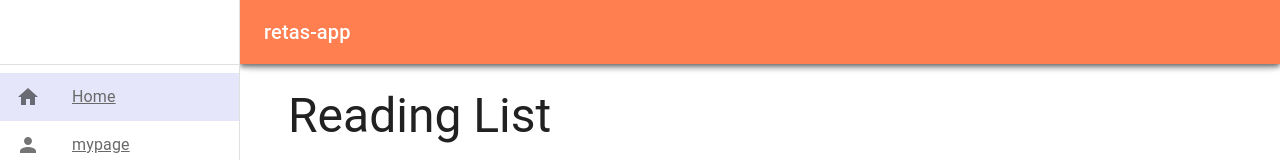
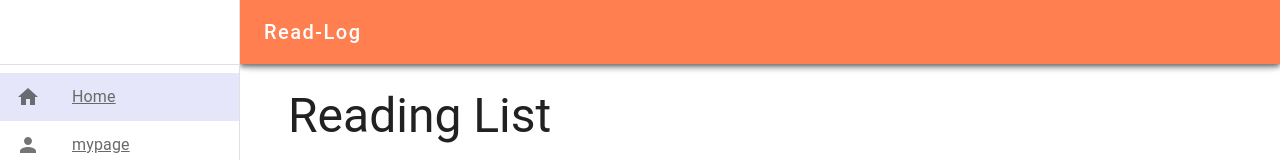
Before and after one commit to KaitoMizuuchi/react-ts-app, a React (Vite) app in the folder client/: page / in a window 1280 px wide. Shown: the top 160 px of the page. Built offline with nearby package versions, Linux system fonts and the light colour scheme; no server answers.

Commit message:
論理削除に変更

```diff
--- a/client/src/features/home/components/BookList.tsx
+++ b/client/src/features/home/components/BookList.tsx
@@ -34,7 +34,12 @@ const BookList = () => {
             renderCell: (params: GridRenderCellParams<bookListProps>) => (
                 <Chip
                     label={params.row.category}
-                    sx={{ px: 1, border: "#ccc solid 1px" }}
+                    sx={{
+                        px: 1,
+                        border: "#ccc solid 1px",
+                        height: "24px",
+                        background: "#ee82ee",
+                    }}
                     variant="filled"
                 />
             ),
--- a/client/src/layout/Header.tsx
+++ b/client/src/layout/Header.tsx
@@ -136,8 +136,13 @@ export default function Header(props: Props) {
                     >
                         <MenuIcon />
                     </IconButton>
-                    <Typography variant="h6" noWrap component="div">
-                        retas-app
+                    <Typography
+                        variant="h6"
+                        noWrap
+                        component="div"
+                        sx={{ letterSpacing: 1.5 }}
+                    >
+                        Read-Log
                     </Typography>
                 </Toolbar>
             </AppBar>
```
Also changed, not shown: 1 other file (tests, documents, lock files or other folders).
